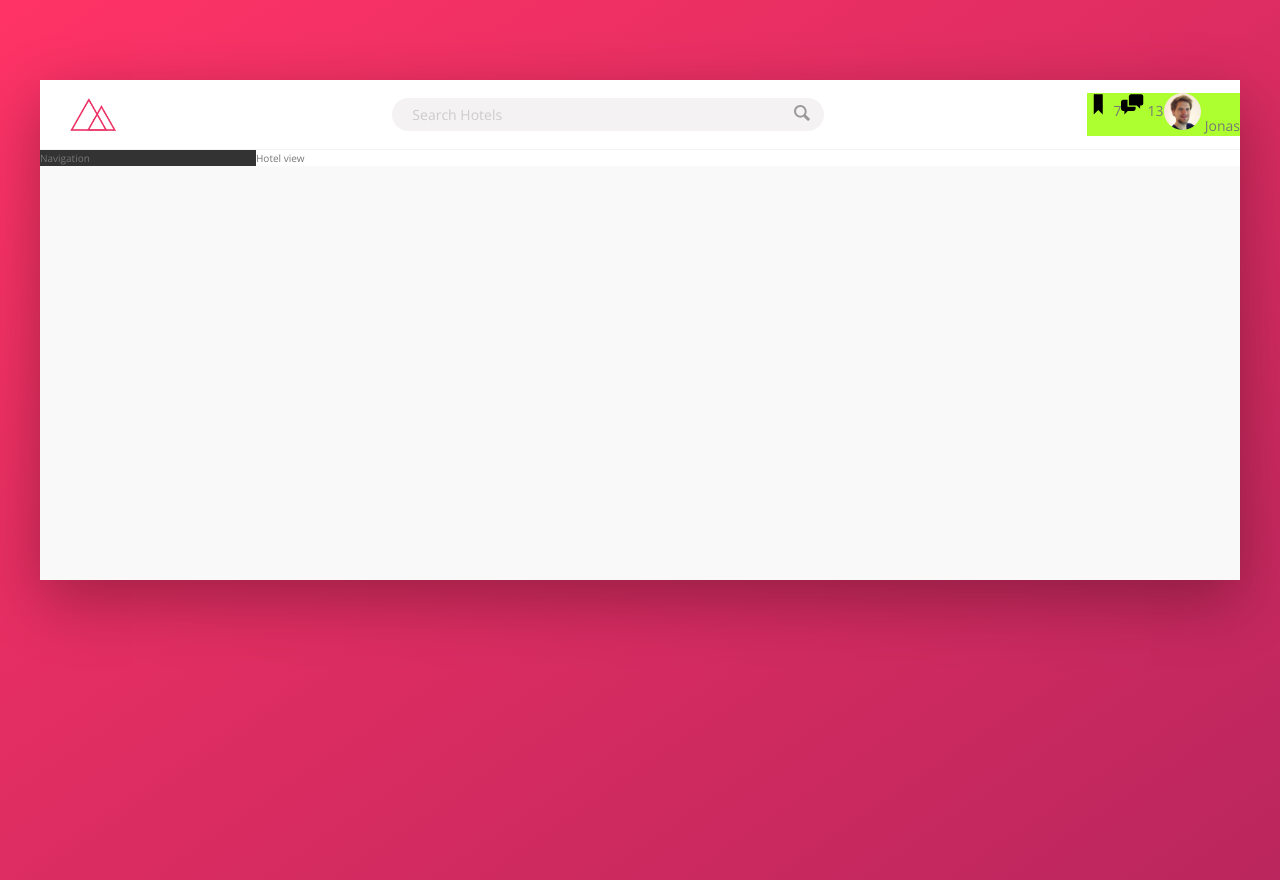
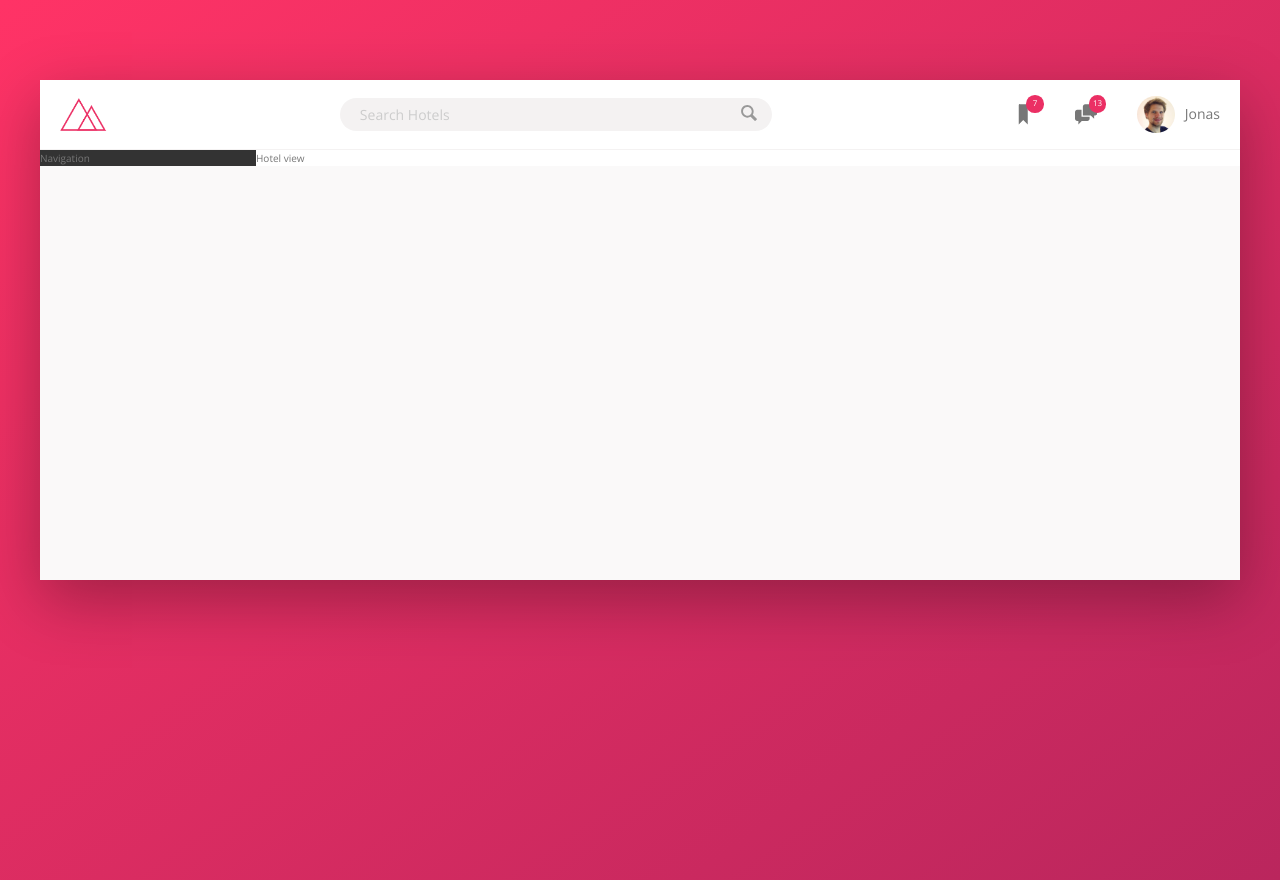
Before and after one commit to Vaggelis-Giannakosian/trillo, a website: page index.html in a window 1280 px wide. Drawn offline with nearby package versions, Linux system fonts and the light colour scheme.

Commit message:
completed header styling

```diff
--- a/sass/_components.scss
+++ b/sass/_components.scss
@@ -3,7 +3,7 @@
 //Logo
 .logo{
   height: 3.25rem;
-  margin-left:3rem;
+  margin-left:2rem;
 }
 
 
@@ -76,34 +76,57 @@
 
 
 .user-nav{
-  background-color: greenyellow;
+  align-self: stretch;
   display: flex;
+  align-items: center;
+
+  &>*{
+    padding:0 2rem;
+    cursor:pointer;
+    height: 100%;
+  }
+  &>*:hover{
+    background-color: var(--color-grey-light-2);
+  }
+
   &__icon-box{
-
+    display: flex;
+    align-items: center;
+    position:relative;
   }
   &__icon{
     height: 2.25rem;
     width:2.25rem;
+    fill: var(--color-grey-dark-2);
 
   }
 
   &__notification{
+    font-size: .8rem;
+    height: 1.75rem;
+    width: 1.75rem;
+    border-radius: 50%;
+    background-color: var(--color-primary);
+    color: #fff;
+    position: absolute;
+    top:1.5rem;
+    right:1.1rem;
 
-
+    display: flex;
+    justify-content: center;
+    align-items: center;
   }
 
   &__user{
-
+    display: flex;
+    align-items: center;
   }
 
   &__user-photo{
 
     height: 3.75rem;
     border-radius:50%;
-  }
-
-  &__user-name{
-
+    margin-right:1rem;
   }
 
 
```
Also changed, not shown: css/style.css.
